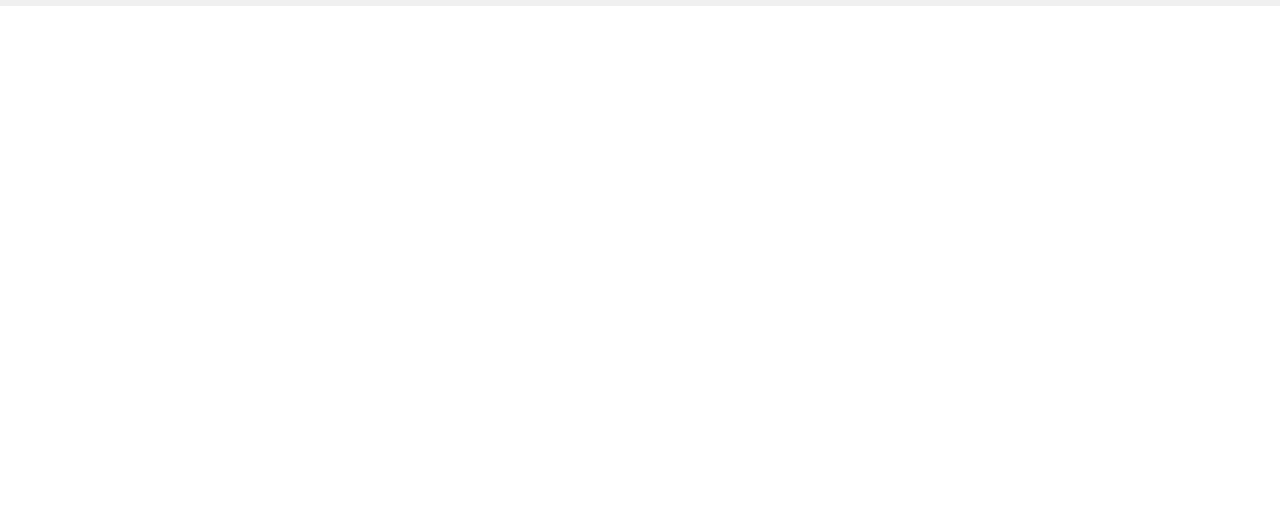
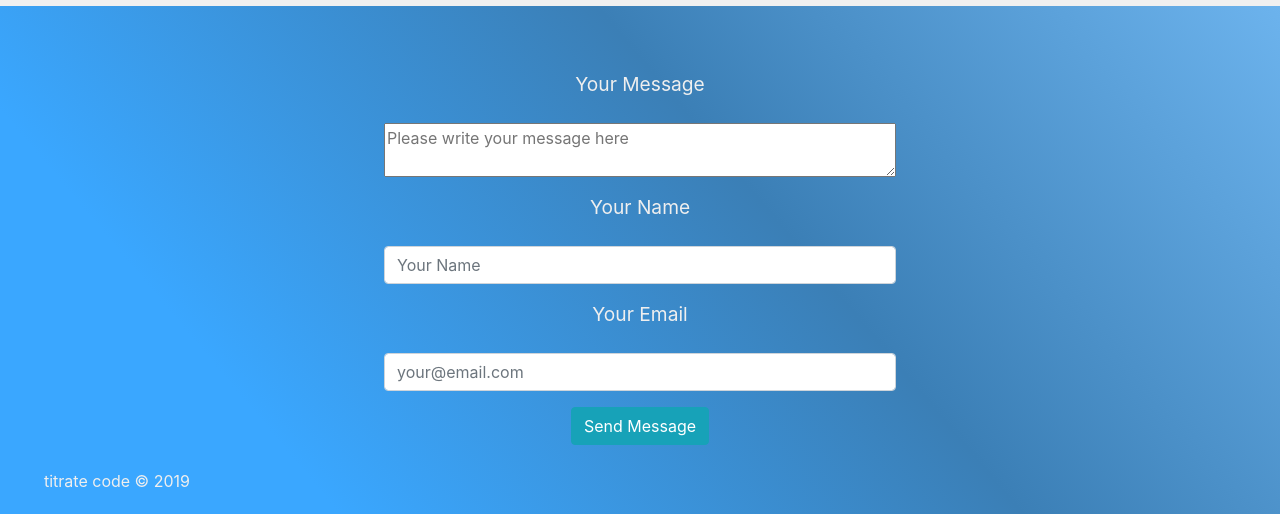
Before and after one commit to RubenPonce/react-portfolio, a React (Create React App) app: page / in a window 1280 px wide. Shown: the part 1432-1946 px from the top of the page. Before the commit the page ends 1438 px from the top, so only its background shows below. Built offline with nearby package versions, Linux system fonts and the light colour scheme; a web font is replaced by a local one.

Commit message:
added contact form, need to get backend working with it. Also added a lot of styling updates to the contact form

```diff
--- a/src/App.css
+++ b/src/App.css
@@ -1,16 +1,13 @@
 .App {
   text-align: center;
-  margin-top: 10em;
-
-}
-body{
-
+  padding-top: 10em;
   background: url(./components/images/trianglify.svg);
   background-repeat: no-repeat;
   background-size: cover;
   height: 100%;
   max-width: 1920px;
 }
+
 
 
 .header{
@@ -154,3 +151,38 @@ box-shadow: 0px 0px 4px 0px rgba(50, 50, 50, 0.7);
 background: #efefef;
 margin: 1em;
 }
+.project-card:nth-child(odd){
+  flex-direction: row-reverse;
+}
+.contact-form{
+  width: 100%;
+  padding: 4em 0 0;
+  display: flex;
+  flex-direction: column;
+  background: linear-gradient(50deg, #3AA7FF 20%,rgb(59, 127, 182) 60%, rgb(108, 179, 237) 100%)
+  /* background: linear-gradient(135deg, white 20%,black 60%, purple 100%) */
+
+}
+.contact-form input, .contact-form textarea{
+  margin: 1em auto;
+  width: 40%;
+}
+.contact-form form{
+  display: flex;
+  flex-direction: column;
+}
+.contact-form label{
+  font-size: 1.2em;
+  color: #efefef;
+}
+.footer-container{
+  margin: 1.5em 2em;
+  text-align: left;
+}
+.footer-container a{
+  text-align: left;
+  color: #efefef;
+  margin-top: 1.5em;
+  padding: .75em;
+  text-decoration: none;
+}
--- a/src/App.js
+++ b/src/App.js
@@ -7,6 +7,8 @@ import ProjectCard from  './components/ProjectCard';
 import Introduction from './components/Introduction';
 import Project from './components/Project'
 import Navigation from './components/Navigation';
+import Contact from './components/Contact'
+
 export class App extends Component {
   state = {
     projects:data
@@ -30,7 +32,7 @@ export class App extends Component {
           </div>)
         }} />
         <Route exact path="/project/:id" render={(props)=><Project {...props} projects={this.state.projects} /> }/>
-
+        <Contact/>
       </div>
     )
   }
--- a/src/components/Contact.js
+++ b/src/components/Contact.js
@@ -0,0 +1,100 @@
+import React, { Component } from "react";
+import axios from "axios";
+import {Form, Label, Input, Button} from 'reactstrap';
+import Footer from './Footer'
+class Contact extends Component {
+  state = {
+    name: "",
+    message: "",
+    email: "",
+    sent: false,
+    ButtonText: "Send Message"
+  };
+  FormSubmit = e => {
+    e.preventDefault();
+
+    this.setState({
+      ButtonText: "...sending"
+    });
+
+    let data = {
+      name: this.state.name,
+      email: this.state.email,
+      message: this.state.message
+    };
+
+    axios
+      .post("API_URI", data)
+      .then(res => {
+          console.log(res)
+        this.setState({ sent: true }, this.resetForm());
+      })
+      .catch(() => {
+        console.log("Message not sent");
+      });
+  };
+  resetForm = () => {
+    this.setState({
+      name: "",
+      message: "",
+      email: "",
+      ButtonText: "Message Sent"
+    });
+  };
+
+  render() {
+    return (
+      <div className="contact-form">
+      <Form  onSubmit={e => this.FormSubmit(e)}>
+        <Label className="message" htmlFor="message-Input">
+          Your Message
+        </Label>
+        <textarea
+          onChange={e => this.setState({ message: e.target.value })}
+          name="message"
+          className="message-Input"
+          type="text"
+          placeholder="Please write your message here"
+          value={this.state.message}
+          required
+        />
+
+        <Label className="message-name" htmlFor="message-name">
+          Your Name
+        </Label>
+        <Input
+          onChange={e => this.setState({ name: e.target.value })}
+          name="name"
+          className="message-name"
+          type="text"
+          placeholder="Your Name"
+          value={this.state.name}
+        />
+
+        <Label className="message-email" htmlFor="message-email">
+          Your Email
+        </Label>
+        <Input
+          onChange={e => this.setState({ email: e.target.value })}
+          name="email"
+          className="message-email"
+          type="email"
+          placeholder="your@email.com"
+          required
+          value={this.state.email}
+        />
+
+        <div className="Button--container">
+          <Button type="submit" className="contact-form-btn" color="info">
+            {this.state.ButtonText}
+          </Button>
+        </div>
+      </Form>
+          <Footer />
+      </div>
+
+    );
+  }
+}
+
+export default Contact;
--- /dev/null
+++ b/src/components/Footer.js
@@ -0,0 +1,10 @@
+import React from 'react'
+export default function Footer() {
+  return (
+    <div className="footer-container">
+      <footer>
+              <a href="https://github.com/rubenponce" target="_blank" rel="noopener noreferrer">titrate code © 2019</a>
+      </footer>
+    </div>
+  )
+}
--- a/src/components/ProjectCard.js
+++ b/src/components/ProjectCard.js
@@ -17,7 +17,7 @@ export class ProjectCard extends Component {
           </Link>
           <div className="project-tech">
             {project.technologies.map((tech, i) => (
-              <i className={`fab fa-${tech} fa-2x`} />
+              <i className={`fab fa-${tech} fa-2x`} key={i} />
             ))}
           </div>
         </div>
```
